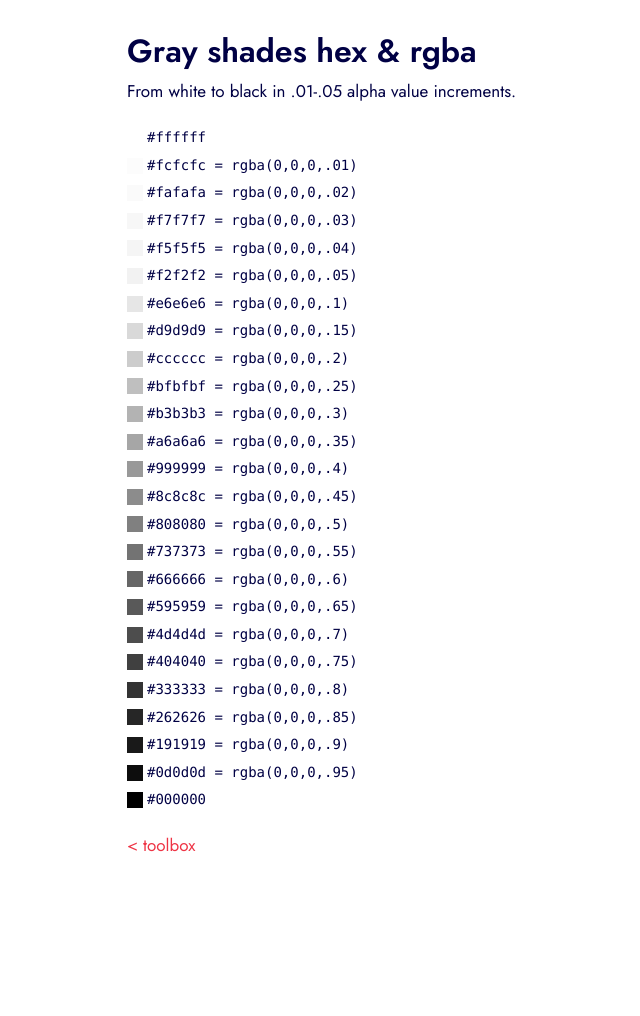
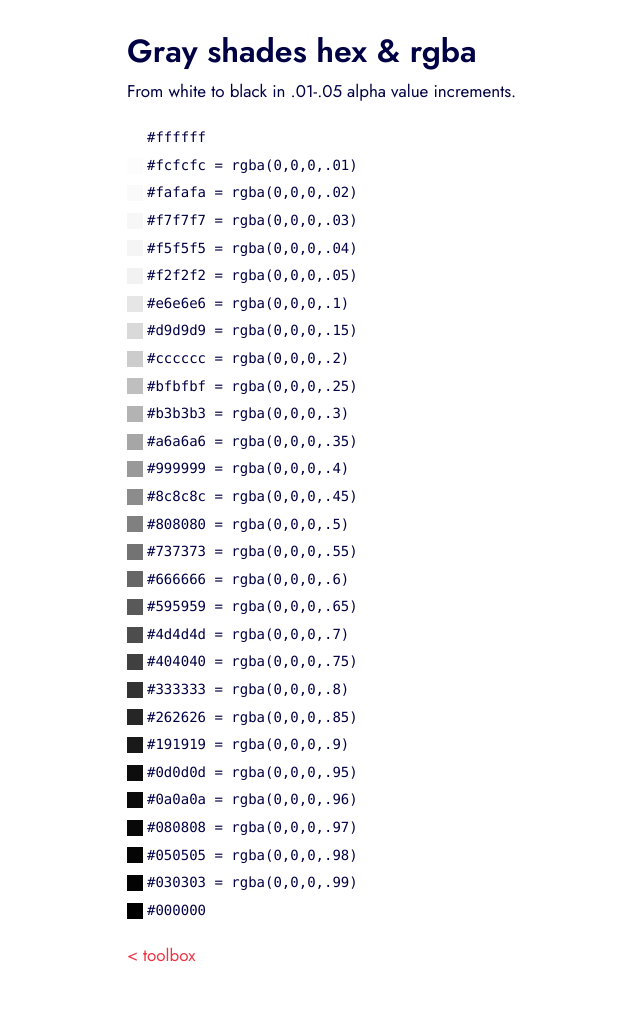
Before and after one commit to borderleft/borderleft.github.io, a Jekyll site: the page built from toolbox/gray.html, in a window 1280 px wide. Shown: the whole page, without its empty margins (113-753 px from the left). Built offline with Jekyll 4.4.1, drawn with Linux system fonts in a browser that asks for light colours; before the commit the page ends 906 px from its top, so only the background shows below that.

Commit message:
More shades

```diff
--- a/toolbox/gray.html
+++ b/toolbox/gray.html
@@ -32,6 +32,10 @@
     <li><span style="background-color: #262626;"></span><code>#262626 = rgba(0,0,0,.85)</code></li>
     <li><span style="background-color: #191919;"></span><code>#191919 = rgba(0,0,0,.9)</code></li>
     <li><span style="background-color: #0d0d0d;"></span><code>#0d0d0d = rgba(0,0,0,.95)</code></li>
+    <li><span style="background-color: #0a0a0a;"></span><code>#0a0a0a = rgba(0,0,0,.96)</code></li>
+    <li><span style="background-color: #080808;"></span><code>#080808 = rgba(0,0,0,.97)</code></li>
+    <li><span style="background-color: #050505;"></span><code>#050505 = rgba(0,0,0,.98)</code></li>
+    <li><span style="background-color: #030303;"></span><code>#030303 = rgba(0,0,0,.99)</code></li>
     <li><span style="background-color: #000000;"></span><code>#000000</code></li>
 </ul>
 
```
